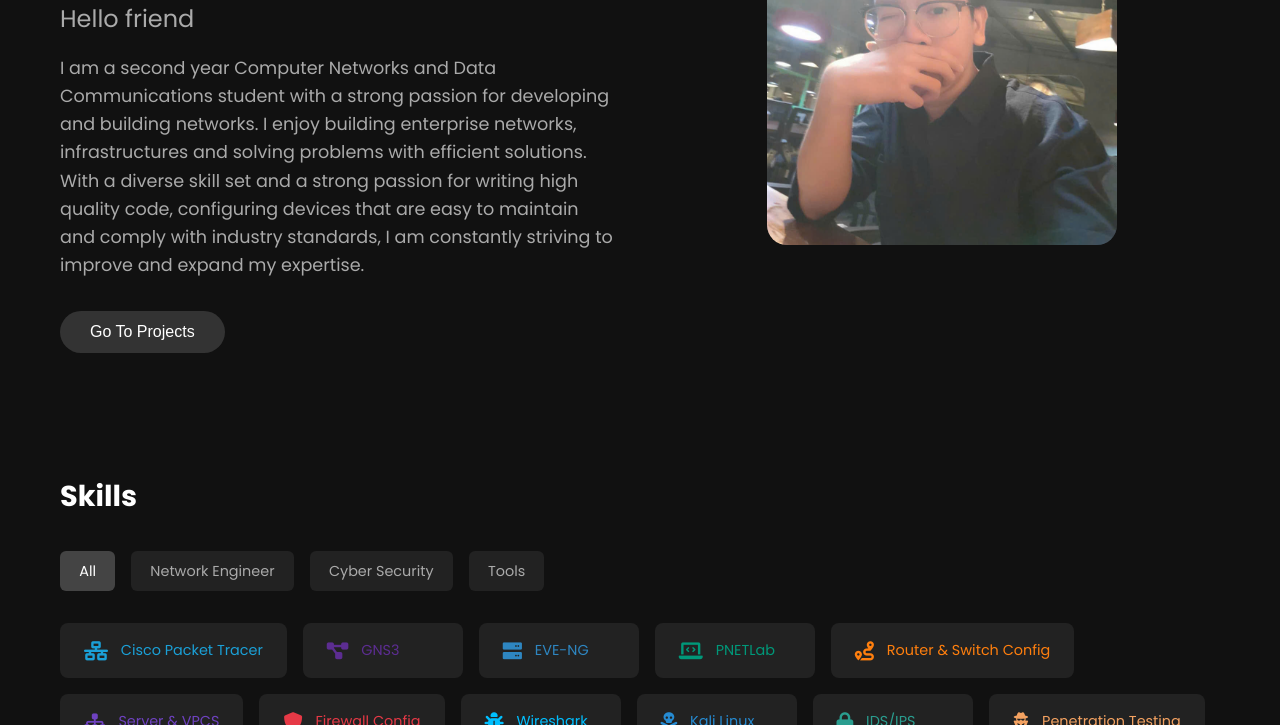
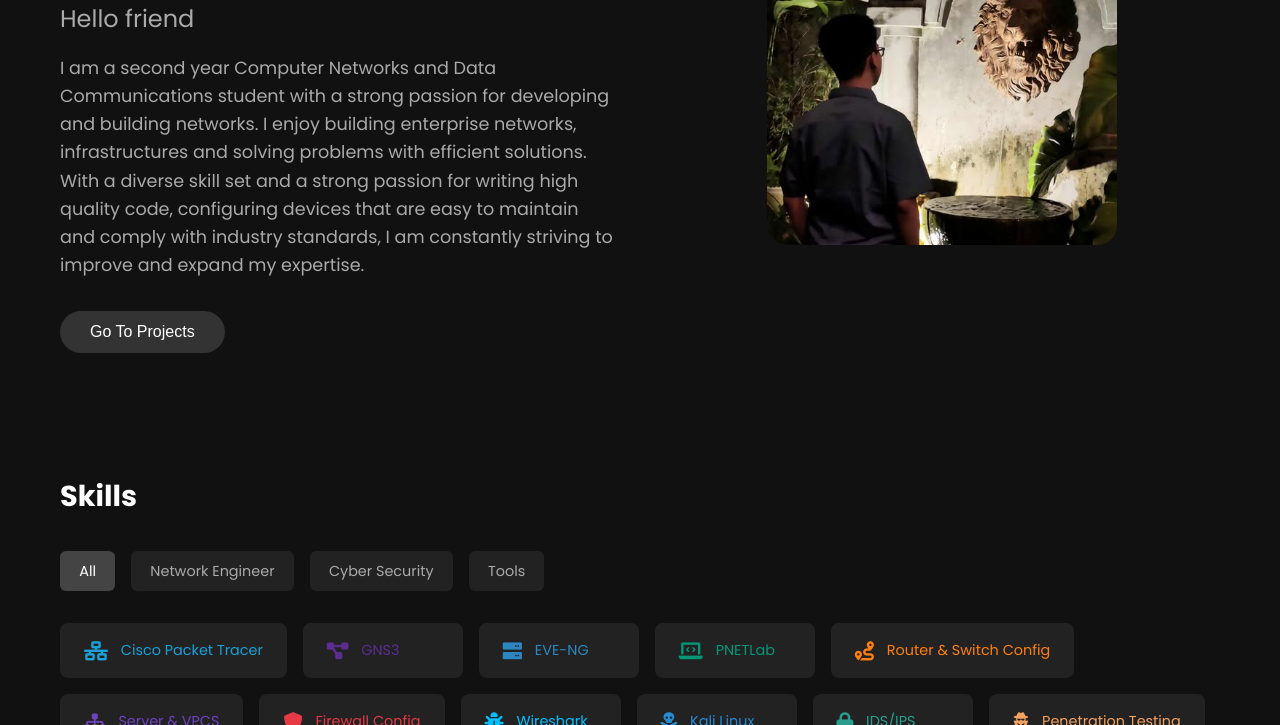
Before and after one commit to thanglulztech/profile, a plain HTML site: page index.html in a window 1280 px wide. Shown: the part 375-1100 px from the top of the page. Drawn offline with Linux system fonts and the light colour scheme.

Commit message:
Update index.html

```diff
--- a/index.html
+++ b/index.html
@@ -48,7 +48,7 @@
         </div>
         <div class="hero-image">
           <div class="profile-img">
-            <img src="main.jpg" alt="Profile">
+            <img src="imgthangngau.jpg" alt="Profile">
             <div class="star star1">★</div>
             <div class="star star2">★</div>
             <div class="star star3">★</div>
```
